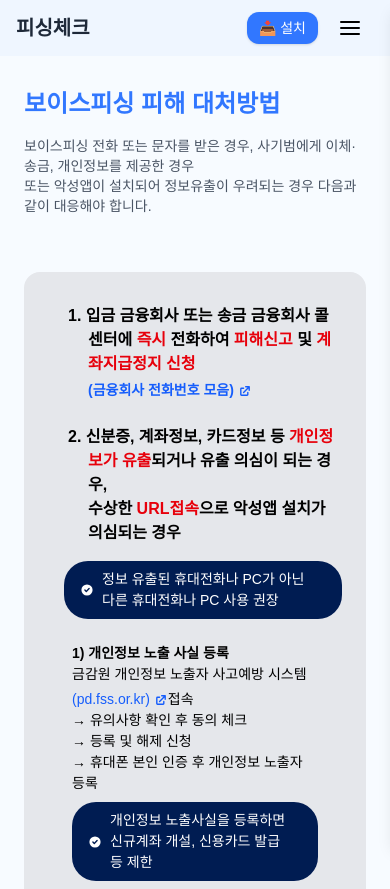
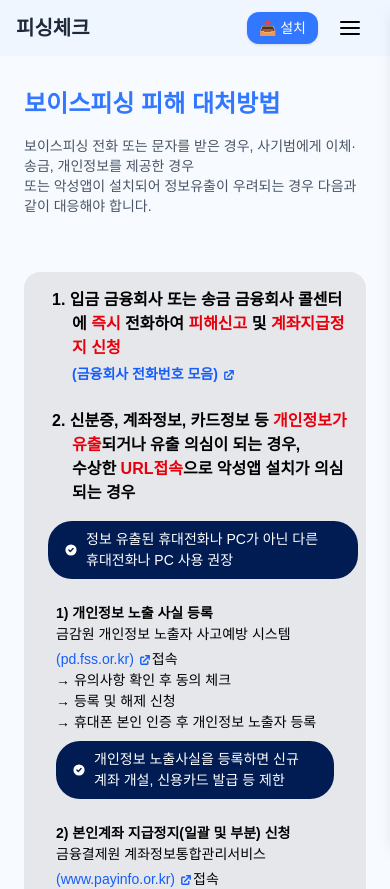
Before and after one commit to Su-Bang-Phishing-Check/Front-Phishing-Check, a Next.js app: page /safe-manual in a window 390 px wide. Shown: the top 889 px of the page. Built offline with nearby package versions, Linux system fonts and the light colour scheme.

Commit message:
대응 매뉴얼 모바일 padding 설정

```diff
--- a/src/app/safe-manual/page.tsx
+++ b/src/app/safe-manual/page.tsx
@@ -42,12 +42,12 @@ const ManualPage = () => {
           대응해야 합니다.
         </p>
       </div>
-      <section className="bg-gray-200 p-6 rounded-2xl mt-6">
+      <section className="bg-gray-200 p-2 md:p-6 rounded-2xl mt-6">
         <div className="text-base md:text-[1.125rem] font-bold p-2 mb-2">
           <h1 className="pl-8 -indent-5">
             1. 입금 금융회사 또는 송금 금융회사 콜센터에{' '}
             <span className="text-red-600">즉시</span> 전화하여
-            <span className='text-red-600'> 피해신고</span> 및
+            <span className="text-red-600"> 피해신고</span> 및
             <span className="text-red-600"> 계좌지급정지 신청</span>
           </h1>
           <p className="text-[0.875rem] md:text-base pl-8">
```
